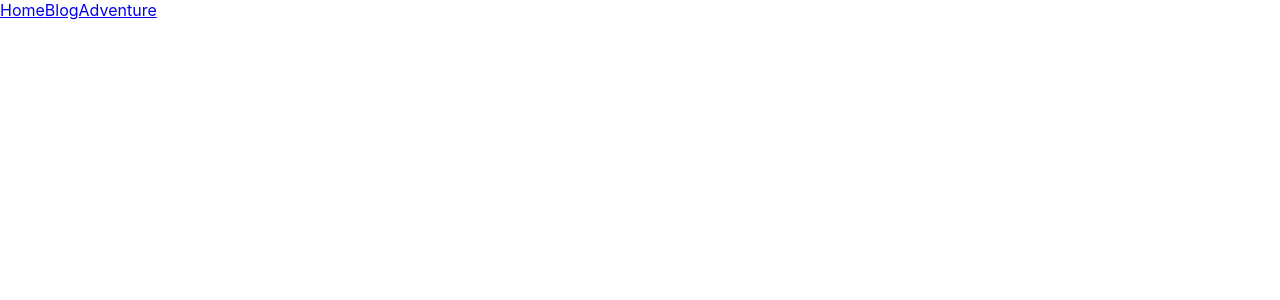
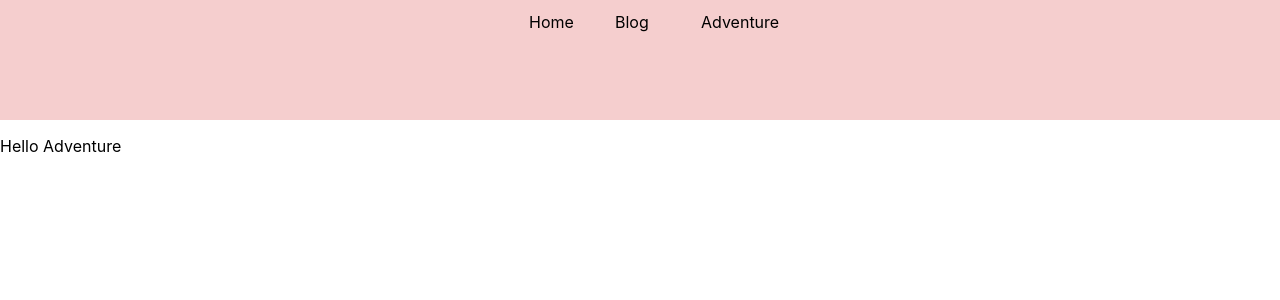
Before and after one commit to Maiyoj/Maps-n-Bags, a React (Create React App) app: page /adventure in a window 1280 px wide. Shown: the top 300 px of the page. Built offline with nearby package versions, Linux system fonts and the light colour scheme.

Commit message:
add styles to navbar

```diff
--- a/db.json
+++ b/db.json
@@ -1,16 +1,21 @@
 {
-    "toys": [
+    "blogs": [
       {
         "id": 1,
-        "name": "Woody",
+        "title": "Woody",
         "image": "http://www.pngmart.com/files/3/Toy-Story-Woody-PNG-Photos.png",
-        "likes": 8
+        "blog":"",
+        "author":"Valentine"
+
+
       },
       {
-        "id": 2,
-        "name": "Buzz Lightyear",
-        "image": "http://www.pngmart.com/files/6/Buzz-Lightyear-PNG-Transparent-Picture.png",
-        "likes": 14
+        "id": 1,
+        "title": "Woody",
+        "image": "http://www.pngmart.com/files/3/Toy-Story-Woody-PNG-Photos.png",
+        "blog":"",
+        "author":"Valentine"
+
       }
     ]
   }
--- a/src/App.css
+++ b/src/App.css
@@ -1,4 +1,33 @@
-.App {
+
+.nav{
+  background-color: #F5CECE;
+  height: 15vh;
+  display: flex;
+  justify-content: center;
+
+
+}
+
+
+
+
+
+
+
+
+
+
+
+
+
+
+
+
+
+
+
+
+/* .App {
   text-align: center;
 }
 
@@ -35,4 +64,4 @@
   to {
     transform: rotate(360deg);
   }
-}
+} */
--- a/src/components/Adventure.js
+++ b/src/components/Adventure.js
@@ -1,4 +1,6 @@
 function Adventure(){
-
+    return(
+        <p>Hello  Adventure</p>
+    )
 }
 export default Adventure;
--- a/src/components/Blog.js
+++ b/src/components/Blog.js
@@ -1,4 +1,7 @@
 function Blog(){
+    return(
+        <p>Hello  Blog</p>
+    )
 
 }
 export default Blog;
--- a/src/components/Home.js
+++ b/src/components/Home.js
@@ -1,4 +1,7 @@
 function Home(){
+    return(
+        <p>Hello  world</p>
+    )
 
 }
 export default  Home;
--- a/src/components/NavBar.js
+++ b/src/components/NavBar.js
@@ -1,27 +1,42 @@
 import {NavLink} from "react-router-dom"
+const navStyles = {
+    display: "inline",
+    width: "50px",
+    padding: "12px",
+    margin: "0 6px 6px",
+    textDecoration: "none",
+    color: "Black",
+
+  };
+
 
 
 function Navbar(){
     return(
         <>
+        <div className="nav">
         <NavLink
         to={"/"}
         exact
+        style={navStyles}
         >
             Home
         </NavLink>
         <NavLink
         exact
         to={"/blog"}
+        style={navStyles}
         >
             Blog
         </NavLink>
         <NavLink
         to={"/adventure"}
+        style={navStyles}
         >
             Adventure
 
         </NavLink>
+        </div>
         </>
     )
 
--- a/src/index.js
+++ b/src/index.js
@@ -4,6 +4,8 @@ import './index.css';
 import App from './App';
 import reportWebVitals from './reportWebVitals';
 import { BrowserRouter } from 'react-router-dom';
+import './App.css'
+
 
 const root = ReactDOM.createRoot(document.getElementById('root'));
 root.render(
```
